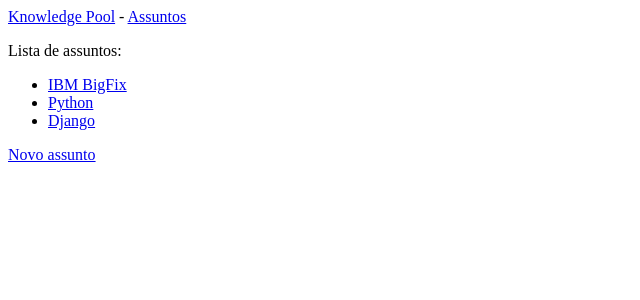
After one commit to tv-nieri/knowledge_pool, a Django app: page /assuntos in a window 1280 px wide. The commit adds this page. Shown: the top 300 px of the page, without its empty margins (0-640 px from the left). Run offline with Django 3.2, Linux system fonts and the light colour scheme; data comes from the database, SQL or seed files in the repository; both versions use the stored data as it was after the commit.

Commit message:
Add funcionalidade de adição de assuntos

```diff
--- /dev/null
+++ b/knowledge_pool/templates/knowledge_pool/assuntos.html
@@ -0,0 +1,19 @@
+{% extends "knowledge_pool/base.html" %}
+
+{% block content %}
+  <p>Lista de assuntos:</p>
+  <ul>
+    {% for assunto in lista_assuntos  %}
+      <!--<li>{{ assunto }}</li> -->
+      <li>
+        <a href="{% url 'knowledge_pool:assunto' assunto.id %}">
+          {{ assunto }}
+        </a>
+      </li>
+    {% empty %}
+      <li>Nenhum assunto cadastrado até o momento.</li>
+    {% endfor %}
+  </ul>
+  <a href="{% url 'knowledge_pool:novo_assunto' %}">Novo assunto</a>
+
+{% endblock content %}
--- /dev/null
+++ b/knowledge_pool/templates/knowledge_pool/base.html
@@ -0,0 +1,6 @@
+<p>
+  <a href="{% url 'knowledge_pool:index' %}">Knowledge Pool</a> -
+  <a href="{% url 'knowledge_pool:assuntos' %}">Assuntos</a>
+</p>
+
+{% block content %}{% endblock content%}
--- a/knowledge_pool/urls.py
+++ b/knowledge_pool/urls.py
@@ -5,5 +5,15 @@ from django.conf.urls import url
 from . import views
 
 urlpatterns = [
+    # Página inicial
     url(r'^$', views.index, name='index'),
+
+    # Página com todos os assuntos
+    url(r'^assuntos$', views.assuntos, name='assuntos'),
+
+    # Página com um assunto e suas entradas
+    url(r'^assuntos/(?P<assunto_id>\d+)/$', views.assunto, name='assunto'),
+
+    #Página para um novo assunto
+    url(r'^novo_assunto/$', views.novo_assunto, name='novo_assunto'),
 ]
--- a/knowledge_pool/views.py
+++ b/knowledge_pool/views.py
@@ -1,6 +1,36 @@
 """ Arquivo de views(controller) do app knowledge_pool """
 from django.shortcuts import render
+from django.http import HttpResponseRedirect
+from django.core.urlresolvers import reverse
+
+from .models import Assunto
+from .forms import AssuntoForm
 
 def index(request):
     """ Retorna página Inicial """
     return render(request, 'knowledge_pool/index.html')
+
+def assuntos(request):
+    """ Retorna uma página com todos os assuntos """
+    lista_assuntos = Assunto.objects.order_by('data_criacao')
+    contexto = {'lista_assuntos': lista_assuntos}
+    return  render(request, 'knowledge_pool/assuntos.html', contexto)
+
+def assunto(request, assunto_id):
+    """ Retorna um assunto e todas as suas entradas """
+    var_assunto = Assunto.objects.get(id=assunto_id)
+    entradas = var_assunto.entrada_set.order_by('-data_criacao')
+    contexto = {'assunto': var_assunto, 'entradas': entradas}
+    return render(request, 'knowledge_pool/assunto.html', contexto)
+
+def novo_assunto(request):
+    """ Cria um novo assunto """
+    if request.method != 'POST':
+        form = AssuntoForm()
+    else:
+        form = AssuntoForm(request.POST)
+        if form.is_valid():
+            form.save()
+            return HttpResponseRedirect(reverse('knowledge_pool:assuntos'))
+    context = {'form': form}
+    return render(request, 'knowledge_pool/novo_assunto.html', context)
```
Also changed, not shown: knowledge_pool/forms.py (added, +13 -0 lines), knowledge_pool/templates/knowledge_pool/assunto.html (added, +17 -0 lines), knowledge_pool/templates/knowledge_pool/index.html (+6 -2 lines), knowledge_pool/templates/knowledge_pool/novo_assunto.html (added, +12 -0 lines), db.sqlite3.
